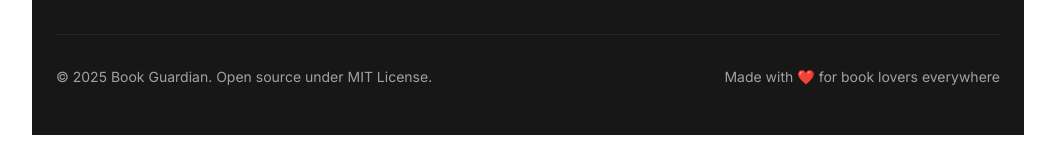
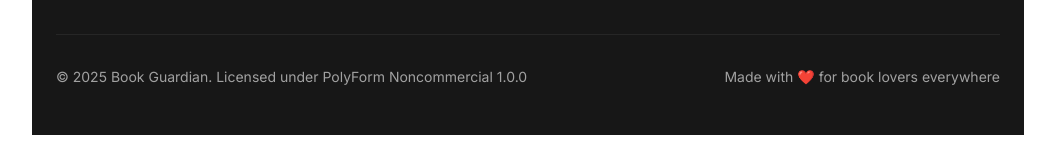
Before and after one commit to RuBiCK/bookguardian, a Next.js app: page / in a window 1280 px wide. Shown: the part 4681-4837 px from the top of the page, without its empty margins (112-1167 px from the left). Built offline with nearby package versions, Linux system fonts and the light colour scheme; no server answers.

Commit message:
docs: update footer with correct license info
- Update landing page footer to show PolyForm Noncommercial 1.0.0
- Remove outdated MIT License reference

```diff
--- a/src/app/page.tsx
+++ b/src/app/page.tsx
@@ -590,7 +590,7 @@ docker-compose up -d`}</code>
           </div>
 
           <div className="pt-8 border-t border-neutral-800 flex flex-col md:flex-row justify-between items-center gap-4 text-sm text-neutral-400">
-            <p>© {new Date().getFullYear()} Book Guardian. Open source under MIT License.</p>
+            <p>© {new Date().getFullYear()} Book Guardian. Licensed under PolyForm Noncommercial 1.0.0</p>
             <p>Made with ❤️ for book lovers everywhere</p>
           </div>
         </div>
```
